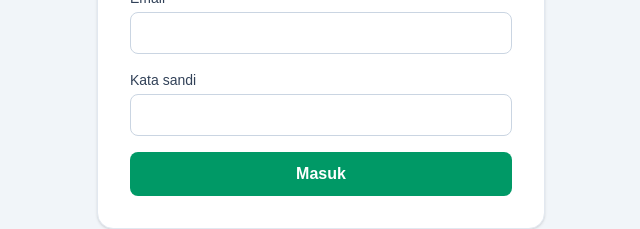
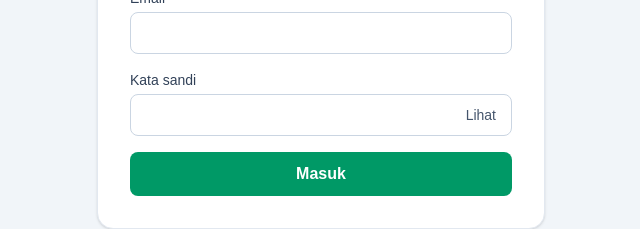
Before and after one commit to cha-stack/metode-penelitian, a Next.js app: page /login in a window 1280 px wide. Shown: the part 366-595 px from the top of the page, without its empty margins (319-959 px from the left). Built offline with nearby package versions, Linux system fonts and the light colour scheme; no server answers.

Commit message:
berhasil nih

```diff
--- /dev/null
+++ b/app/login/PasswordField.tsx
@@ -0,0 +1,27 @@
+"use client";
+
+import { useState } from "react";
+
+export default function PasswordField() {
+  const [visible, setVisible] = useState(false);
+
+  return (
+    <div className="relative mt-1">
+      <input
+        required
+        type={visible ? "text" : "password"}
+        name="password"
+        autoComplete="current-password"
+        className="w-full rounded-lg border border-slate-300 px-3 py-2.5 pr-20"
+      />
+      <button
+        type="button"
+        onClick={() => setVisible((value) => !value)}
+        aria-pressed={visible}
+        className="absolute inset-y-0 right-2 my-auto h-8 rounded-md px-2 text-sm font-medium text-slate-600 hover:bg-slate-100"
+      >
+        {visible ? "Sembunyikan" : "Lihat"}
+      </button>
+    </div>
+  );
+}
--- a/app/login/page.tsx
+++ b/app/login/page.tsx
@@ -1,9 +1,10 @@
 import { redirect } from "next/navigation";
 import { hasSession } from "@/lib/auth";
 import { login } from "./actions";
+import PasswordField from "./PasswordField";
 
 export default async function LoginPage({ searchParams }: { searchParams: Promise<{ error?: string }> }) {
   if (await hasSession()) redirect("/dashboard");
   const { error } = await searchParams;
-  return <main className="flex min-h-screen items-center justify-center bg-slate-100 p-5"><section className="w-full max-w-md rounded-2xl border border-slate-200 bg-white p-8 shadow-sm"><div className="mb-7"><p className="text-sm font-semibold text-emerald-700">Kost Al Kasyaaf</p><h1 className="mt-2 text-2xl font-bold text-slate-900">Masuk ke akun admin</h1><p className="mt-2 text-sm text-slate-500">Masukkan email dan kata sandi admin untuk melanjutkan.</p></div>{error && <p role="alert" className="mb-4 rounded-lg bg-rose-50 p-3 text-sm text-rose-700">Email atau kata sandi salah.</p>}<form action={login} className="space-y-4"><label className="block text-sm font-medium text-slate-700">Email<input required type="email" name="email" autoComplete="username" className="mt-1 w-full rounded-lg border border-slate-300 px-3 py-2.5" /></label><label className="block text-sm font-medium text-slate-700">Kata sandi<input required type="password" name="password" autoComplete="current-password" className="mt-1 w-full rounded-lg border border-slate-300 px-3 py-2.5" /></label><button className="w-full rounded-lg bg-emerald-600 px-4 py-2.5 font-semibold text-white hover:bg-emerald-700">Masuk</button></form></section></main>;
+  return <main className="flex min-h-screen items-center justify-center bg-slate-100 p-5"><section className="w-full max-w-md rounded-2xl border border-slate-200 bg-white p-8 shadow-sm"><div className="mb-7"><p className="text-sm font-semibold text-emerald-700">Kost Al Kasyaaf</p><h1 className="mt-2 text-2xl font-bold text-slate-900">Masuk ke akun admin</h1><p className="mt-2 text-sm text-slate-500">Masukkan email dan kata sandi admin untuk melanjutkan.</p></div>{error && <p role="alert" className="mb-4 rounded-lg bg-rose-50 p-3 text-sm text-rose-700">Email atau kata sandi salah.</p>}<form action={login} className="space-y-4"><label className="block text-sm font-medium text-slate-700">Email<input required type="email" name="email" autoComplete="username" className="mt-1 w-full rounded-lg border border-slate-300 px-3 py-2.5" /></label><label className="block text-sm font-medium text-slate-700">Kata sandi<PasswordField /></label><button className="w-full rounded-lg bg-emerald-600 px-4 py-2.5 font-semibold text-white hover:bg-emerald-700">Masuk</button></form></section></main>;
 }
```
